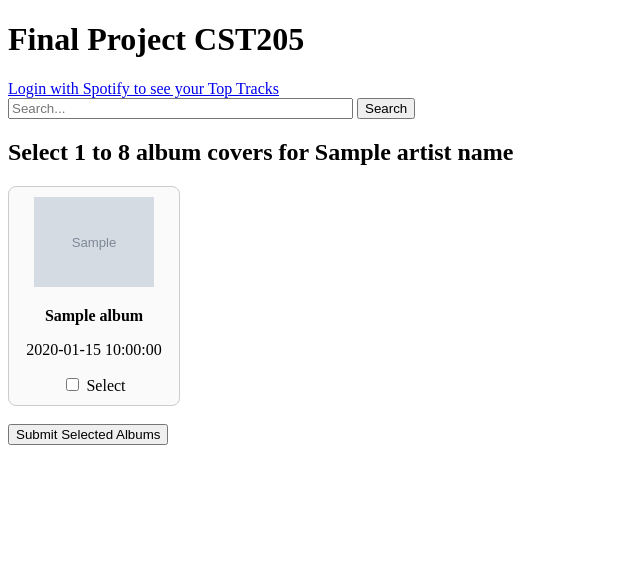
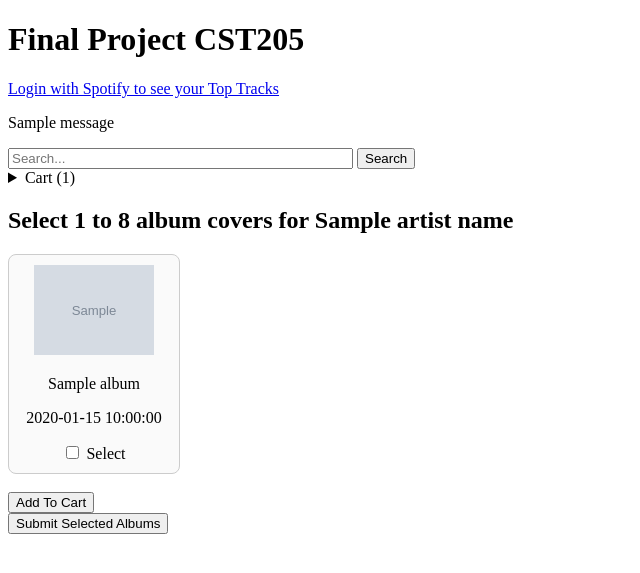
Before and after one commit to cbravo20/cst205_final_project, a Flask app: template templates/index.html in a window 1280 px wide. Shown: the top 573 px of the page, without its empty margins (0-640 px from the left). Run offline with Flask 3, Linux system fonts and the light colour scheme; the template is opened without the code that fills it: most values are stand-ins (such as "Sample title", 1, 10 or a date in 2020); grey boxes marked "Sample" are stand-in pictures; one stand-in notice (Sample message) is shown.

Commit message:
Added a cart feature like a normal shop for users

```diff
--- a/main.py
+++ b/main.py
@@ -31,31 +31,36 @@ def get_oauth():
 
 @app.route("/", methods=["GET", "POST"])
 def index():
-    results = None
-    query = ""
+    query = request.args.get("query", "").strip()
     error = None
     albums = []
     artist_name = ""
 
+    album_cart = session.get("album_cart", {})
+    cart_items = list(album_cart.values())
+    cart_ids = set(album_cart.keys())
+
     if request.method == "POST":
         query = request.form.get("query", "").strip()
-        if query:
-            try:
-                results = sp_search.search(q=query, type="album", limit=10)
-                if results and 'albums' in results and 'items' in results['albums']:
-                    albums = results['albums']['items']
-                    if albums:
-                        # Use the first album's artist as the artist_name for the UI
-                        artist_name = albums[0]['artists'][0]['name'] if albums[0]['artists'] else ""
-            except Exception as e:
-                error = f"Error fetching results: {e}"
+
+    if query:
+        try:
+            results = sp_search.search(q=query, type="album", limit=10)
+            if results and 'albums' in results and 'items' in results['albums']:
+                albums = results['albums']['items']
+                if albums:
+                    artist_name = albums[0]['artists'][0]['name'] if albums[0]['artists'] else ""
+        except Exception as e:
+            error = f"Error fetching results: {e}"
 
     return render_template(
         "index.html",
         albums=albums,
         query=query,
         error=error,
-        artist_name=artist_name
+        artist_name=artist_name,
+        cart_items=cart_items,
+        cart_ids=cart_ids
     )
 
 
@@ -90,44 +95,87 @@ def top_tracks():
 
 @app.route("/select-albums", methods=["POST"])
 def select_albums():
-    selected = request.form.getlist("selected_albums")
+    cart = session.get("album_cart", {})
 
-    if len(selected) < 1 or len(selected) > 8:
+    if len(cart) < 1 or len(cart) > 10:
         flash("Select 1 to 8 album covers.")
         return redirect(url_for("index"))
 
-    album_data = []
+    return render_template("selected_albums.html", album_data=list(cart.values()))
+
+
+@app.route("/add-to-cart", methods=["POST"])
+def add_to_cart():
+    selected = request.form.getlist("selected_albums")
+
+    if not selected:
+        flash("Select at least 1 album cover.")
+        return redirect(url_for("index"))
+
+    cart = session.get("album_cart", {})
     save_dir = os.path.join("static", "album_covers")
     os.makedirs(save_dir, exist_ok=True)
 
     for item in selected:
-        name, img_url = item.split("|")
+        try:
+            album_id, name, img_url = item.split("|", 2)
+        except ValueError:
+            continue
 
-        try:
-            img_bytes = requests.get(img_url).content
-            img = Image.open(io.BytesIO(img_bytes))
+        if album_id in cart:
+            continue
 
-            filename = name.replace(" ", "_") + ".jpg"
-            relative_path = f"album_covers/{filename}"
-            full_path = os.path.join("static", relative_path)
+        if len(cart) >= 10:
+            flash("You can save up to 10 album covers total.")
+            break
 
-            img.save(full_path)
+        img_path = None
 
-            album_data.append({
-                "name": name,
-                "img_path": relative_path
-            })
+        if img_url:
+            try:
+                img_bytes = requests.get(img_url).content
+                img = Image.open(io.BytesIO(img_bytes))
 
-        except:
-            album_data.append({
-                "name": name,
-                "img_path": None
-            })
+                filename = name.replace(" ", "_").replace("/", "_").replace("\\", "_") + "_" + album_id + ".jpg"
+                relative_path = "album_covers/" + filename
+                full_path = os.path.join("static", relative_path)
 
-    return render_template("selected_albums.html", album_data=album_data)
+                img.save(full_path)
+                img_path = relative_path
+            except:
+                img_path = None
+
+        cart[album_id] = {
+            "id": album_id,
+            "name": name,
+            "img_path": img_path
+        }
+
+    session["album_cart"] = cart
+    flash("Album added to cart.")
+    query = request.form.get("query", "").strip()
+    return redirect(url_for("index", query=query))
+
+
+@app.route("/remove-from-cart", methods=["POST"])
+def remove_from_cart():
+    remove_ids = request.form.getlist("remove_album_ids")
+    cart = session.get("album_cart", {})
+
+    for album_id in remove_ids:
+        item = cart.pop(album_id, None)
+        if item and item.get("img_path"):
+            full_path = os.path.join("static", item["img_path"])
+            if os.path.exists(full_path):
+                os.remove(full_path)
+
+    session["album_cart"] = cart
+    flash("Removed selected album(s) from cart.")
+    query = request.form.get("query", "").strip()
+    return redirect(url_for("index", query=query))
 
 
 if __name__ == "__main__":
     app.run(debug=True)
 
-#test
+#
--- a/templates/index.html
+++ b/templates/index.html
@@ -22,46 +22,65 @@
 <body>
     <h1>Final Project CST205</h1>
     <a href="/login">Login with Spotify to see your Top Tracks</a>
+
+    {% with messages = get_flashed_messages() %}
+        {% if messages %}
+            {% for message in messages %}
+                <p>{{ message }}</p>
+            {% endfor %}
+        {% endif %}
+    {% endwith %}
+
     <form method="POST">
         <input type="text" name="query" value="{{ query }}" placeholder="Search..." size="40" required>
         <button type="submit">Search</button>
     </form>
+
+    <details>
+        <summary>Cart ({{ cart_items|length }})</summary>
+        {% if cart_items|length == 0 %}
+            <p>No albums in cart.</p>
+        {% else %}
+            <form method="POST" action="/remove-from-cart">
+                <input type="hidden" name="query" value="{{ query }}">
+                {% for item in cart_items %}
+                    <p>
+                        <input type="checkbox" name="remove_album_ids" value="{{ item.id }}">
+                        {{ item.name }}
+                    </p>
+                {% endfor %}
+                <button type="submit">Remove Selected</button>
+            </form>
+        {% endif %}
+    </details>
+
     {% if albums is defined %}
         {% if albums|length > 0 %}
             <h2>Select 1 to 8 album covers for {{ artist_name }}</h2>
-            <form method="POST" action="/select-albums" id="albumForm">
+            <form method="POST" action="/add-to-cart" id="albumForm">
+                <input type="hidden" name="query" value="{{ query }}">
                 <div class="album-grid">
                     {% for album in albums %}
                         <div class="album-card">
                             {% if album['images'] %}
                                 <img src="{{ album['images'][0]['url'] }}" alt="{{ album['name'] }}" style="width:120px;">
                             {% endif %}
-                                <p><strong>{{ album['name'] }}</strong></p>
+                            <p>{{ album['name'] }}</p>
                             <p>{{ album['release_date'] }}</p>
                             {% set img_url = album['images'][0]['url'] if album['images'] else '' %}
                             <label>
-                                    <input type="checkbox" name="selected_albums" value="{{ album['name'] }}|{{ img_url }}">
+                                <input type="checkbox" name="selected_albums" value="{{ album['id'] }}|{{ album['name'] }}|{{ img_url }}" {% if album['id'] in cart_ids %}checked{% endif %}>
                                 Select
                             </label>
                         </div>
                     {% endfor %}
                 </div>
                 <br>
+                <button type="submit">Add To Cart</button>
+            </form>
+            <form method="POST" action="/select-albums">
                 <button type="submit">Submit Selected Albums</button>
             </form>
-                         <script>
-                         const form = document.getElementById("albumForm");
-                         form.addEventListener("submit", function(event) {
-                             const checked = document.querySelectorAll('input[name="selected_albums"]:checked');
-                             if (checked.length < 1) {
-                                alert("Please select at least 1 album cover.");
-                                event.preventDefault();
-                            } else if (checked.length > 8) {
-                                alert("You can select up to 8 album covers only.");
-                                 event.preventDefault();
-                                }
-                            });
-                             </script>
         {% else %}
             <p>No albums found for this artist.</p>
         {% endif %}
```
Also changed, not shown: templates/selected_albums.html (+9 -8 lines), 1 other file. Lines whose indentation alone changed are shown as unchanged.
